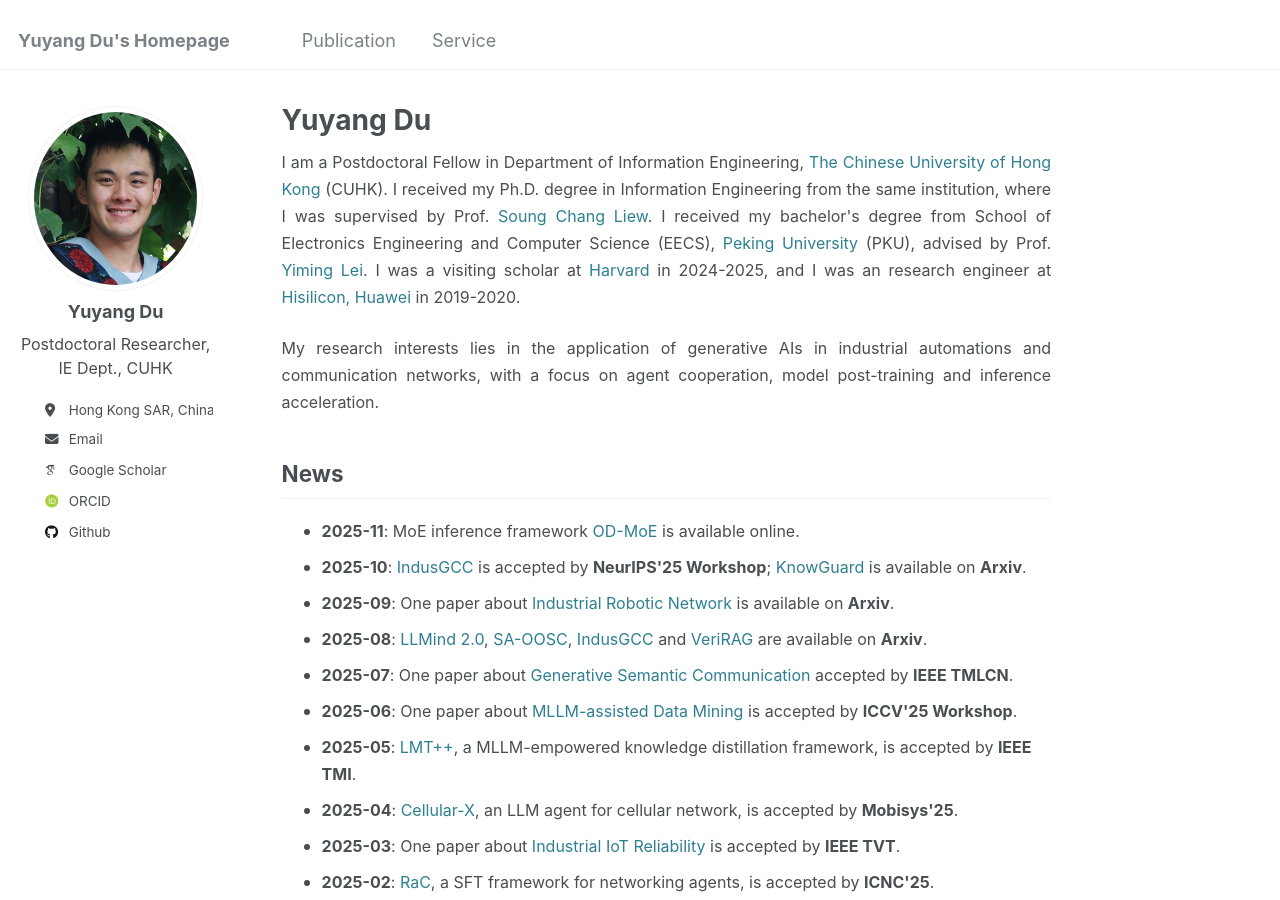
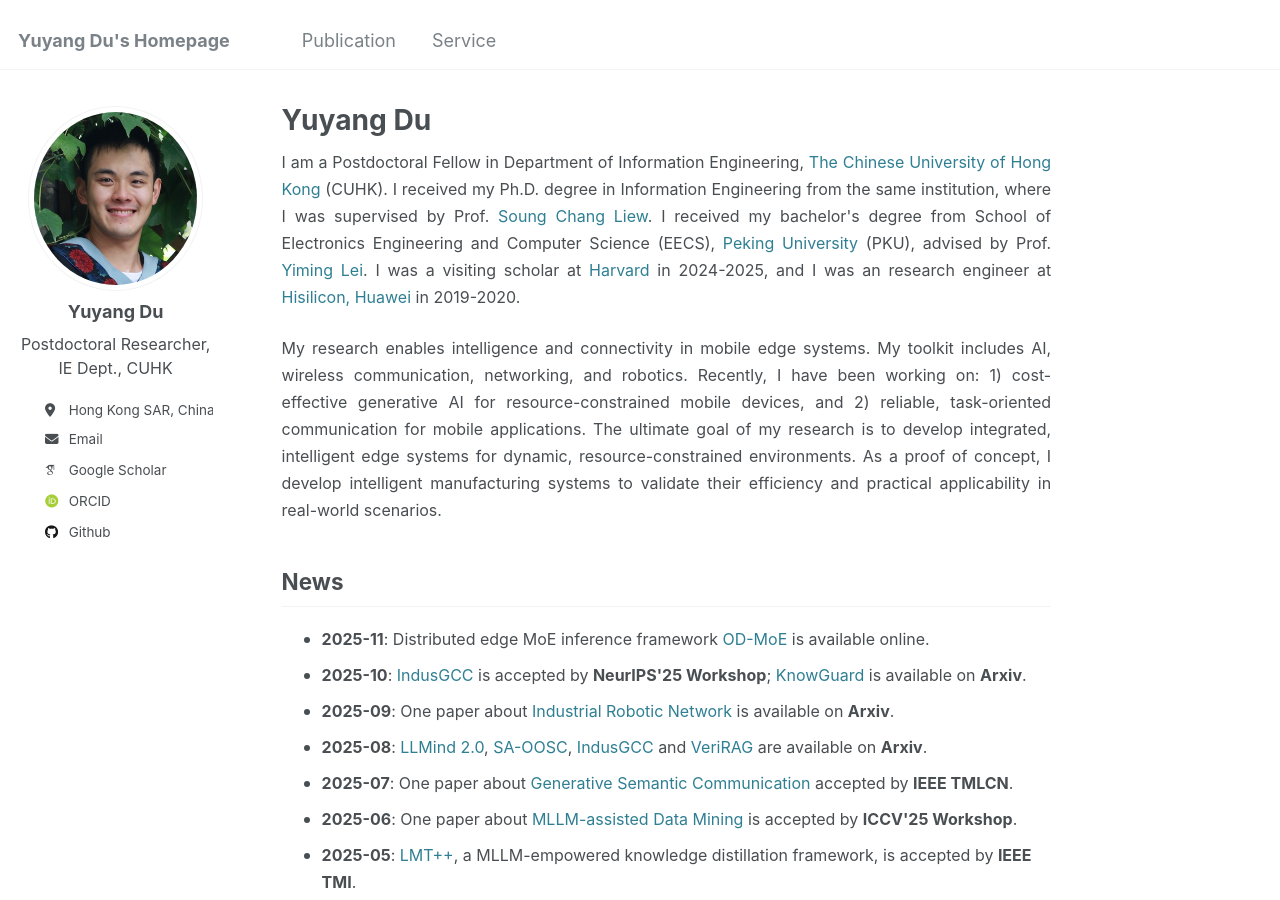
Before and after one commit to yuyangdu01/yuyangdu01.github.io, a Jekyll site: the page built from _pages/about.md, in a window 1280 px wide and 900 px high. Built offline with Jekyll 4.4.1, drawn with Linux system fonts in a browser that asks for light colours; some web fonts are replaced.

Commit message:
Update about.md

```diff
--- a/_pages/about.md
+++ b/_pages/about.md
@@ -15,11 +15,14 @@ a {
 
 <p style="text-align: justify;"><font size=3> I am a Postdoctoral Fellow in Department of Information Engineering, <a href="https://www.cuhk.edu.hk/english/index.html">The Chinese University of Hong Kong</a> (CUHK). I received my Ph.D. degree in Information Engineering from the same institution, where I was supervised by Prof. <a href="https://www.ie.cuhk.edu.hk/faculty/LIEW-Soung-Chang/">Soung Chang Liew</a>. I received my bachelor's degree from School of Electronics Engineering and Computer Science (EECS), <a href="https://www.pku.edu.cn/">Peking University</a> (PKU), advised by Prof. <a href="https://ele.pku.edu.cn/dzxxen/info/1023/1115.htm">Yiming Lei</a>. I was a visiting scholar at <a href="https://seas.harvard.edu/">Harvard</a> in 2024-2025, and I was an research engineer at <a href="https://www.hisilicon.com/en">Hisilicon, Huawei</a> in 2019-2020.</font></p>
 
-<p style="text-align: justify;"><font size=3>My research interests lies in the application of generative AIs in industrial automations and communication networks, with a focus on agent cooperation, model post-training and inference acceleration.</font></p>
+<p style="text-align: justify;"><font size=3>My research enables intelligence and connectivity in mobile edge systems. My toolkit includes AI, wireless communication, networking, and robotics. Recently, I have been working on: 1) cost-effective generative AI for resource-constrained mobile devices, and 2) reliable, task-oriented communication for mobile applications. The ultimate goal of my research is to develop integrated, intelligent edge systems for dynamic, resource-constrained environments. As a proof of concept, I develop intelligent manufacturing systems to validate their efficiency and practical applicability in real-world scenarios.
+
+
+</font></p>
 
 News <font size=3></font>
 ------
-* <font size=3><b>2025-11</b>: MoE inference framework <a href="https://github.com/1155157110/DMoE/blob/main/pub/OD-MoE.pdf">OD-MoE</a> is available online.</font>
+* <font size=3><b>2025-11</b>: Distributed edge MoE inference framework <a href="https://github.com/1155157110/DMoE/blob/main/pub/OD-MoE.pdf">OD-MoE</a> is available online.</font>
 * <font size=3><b>2025-10</b>: <a href="https://arxiv.org/abs/2509.01199"> IndusGCC</a> is accepted by <b>NeurIPS'25 Workshop</b>; <a href="https://arxiv.org/abs/2509.24816">KnowGuard</a> is available on <b>Arxiv</b>.</font>
 * <font size=3><b>2025-09</b>: One paper about <a href="https://arxiv.org/abs/2509.06119">Industrial Robotic Network</a> is available on <b>Arxiv</b>.</font>
 * <font size=3><b>2025-08</b>: <a href="https://arxiv.org/abs/2508.13920"> LLMind 2.0</a>, <a href="https://arxiv.org/abs/2509.07436"> SA-OOSC</a>, <a href="https://arxiv.org/abs/2509.01199"> IndusGCC</a> and <a href="https://arxiv.org/abs/2507.15664"> VeriRAG</a> are available on <b>Arxiv</b>.</font>
```
